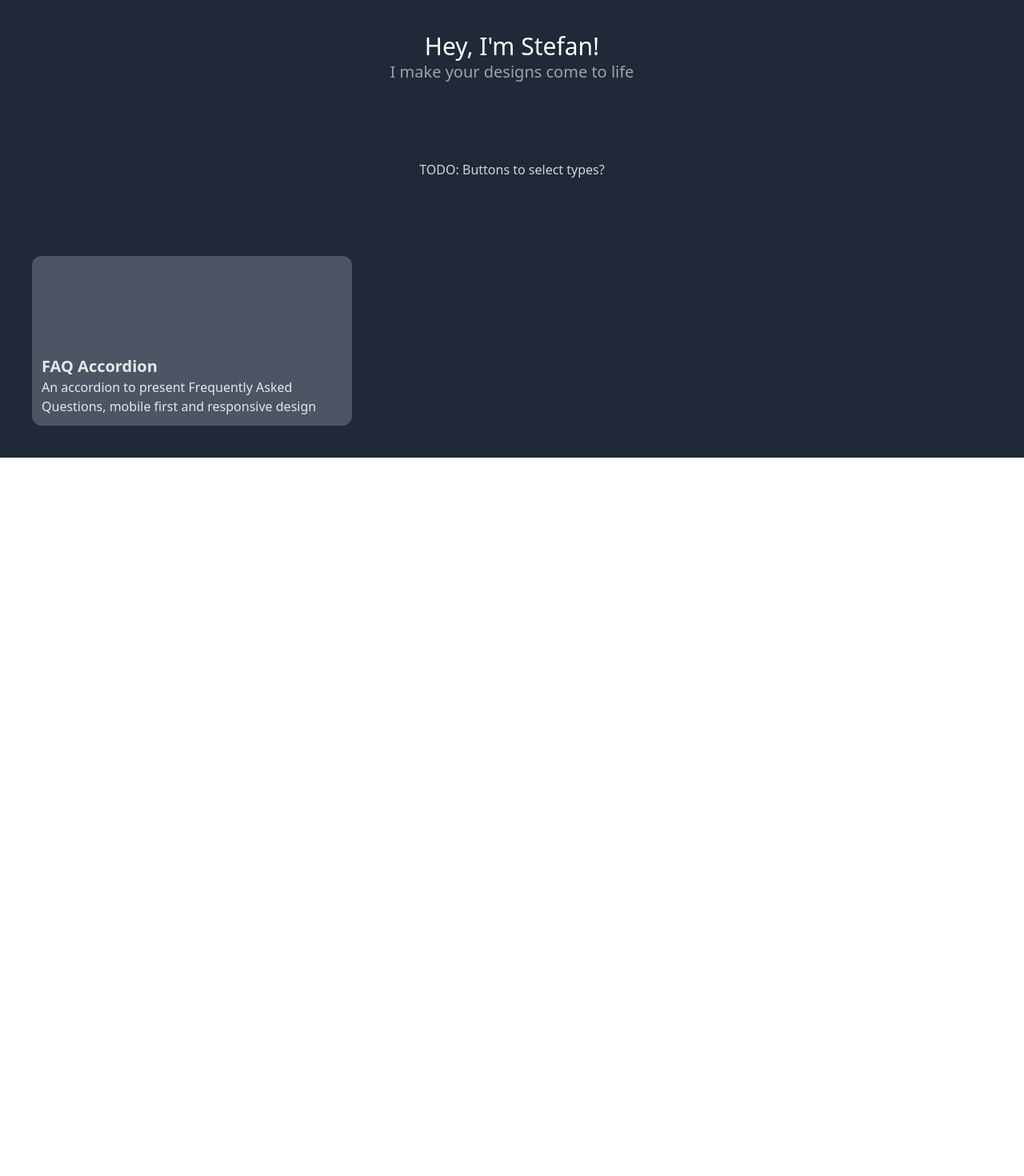
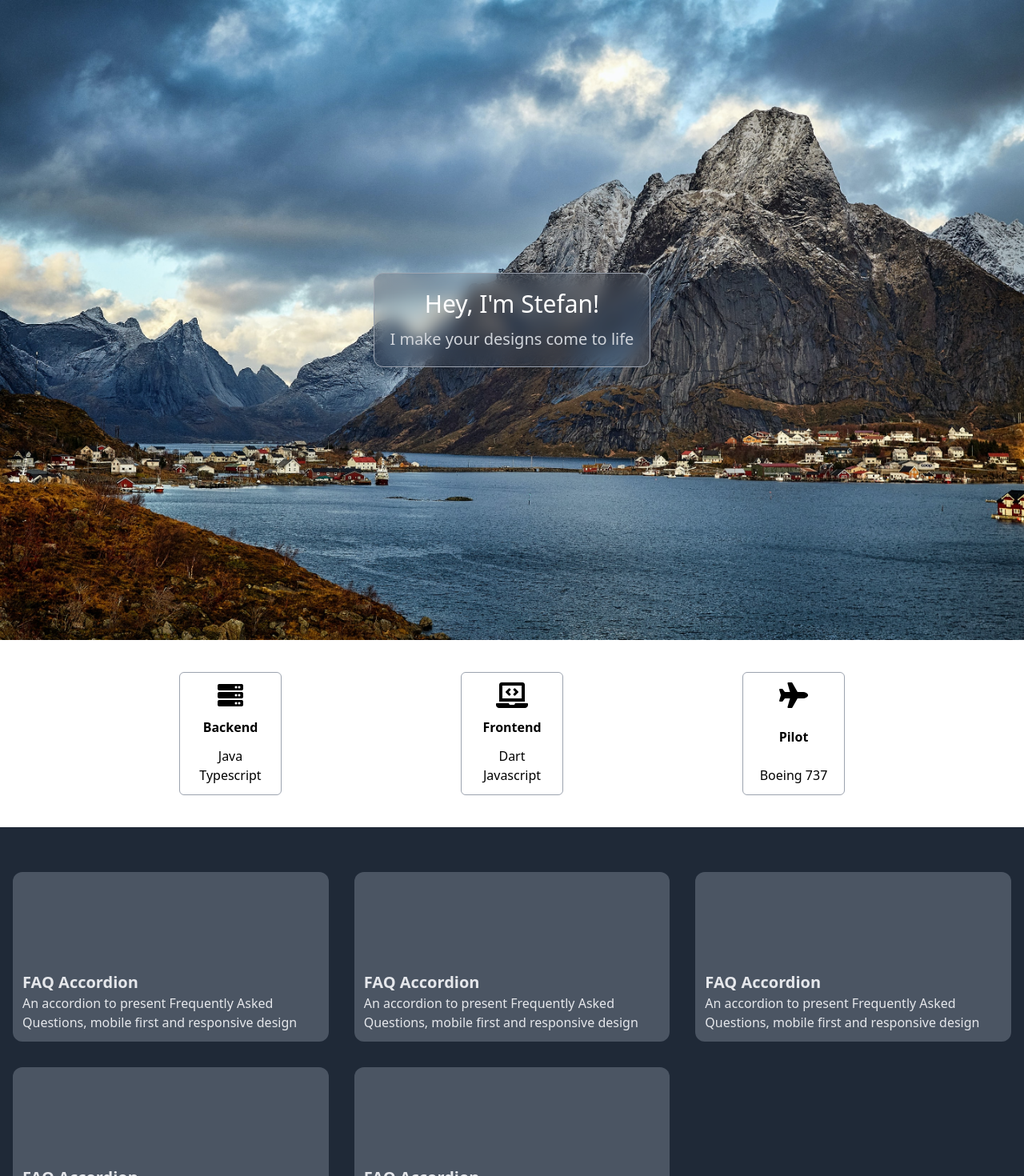
Before and after one commit to Edalbrelord/frontend-mentor, a Next.js app: page / in a window 1280 px wide. Shown: the top 1470 px of the page at 80% size. Before the commit the page ends 800 px from the top, so only its background shows below. Built offline with nearby package versions, Linux system fonts and the light colour scheme.

Commit message:
Homepage redesign

```diff
--- a/package.json
+++ b/package.json
@@ -19,6 +19,7 @@
   },
   "homepage": "https://github.com/Edalbrelord/frontend-mentor#readme",
   "dependencies": {
+    "@fortawesome/fontawesome-free": "^5.15.2",
     "autoprefixer": "^10.2.1",
     "next": "^10.0.5",
     "postcss": "^8.2.4",
--- /dev/null
+++ b/pages/index.module.css
@@ -0,0 +1,12 @@
+.hero-wrapper {
+    background-image: url("/images/vidar-nordli-mathisen-641pLhGEEyg-unsplash.jpg");
+    background-size: cover;
+    height: 100vh;
+    max-width: 100%;
+    background-attachment: fixed;
+    background-position: center;
+}
+
+.blur {
+    backdrop-filter: blur(10px);
+}
--- a/pages/index.tsx
+++ b/pages/index.tsx
@@ -1,24 +1,76 @@
 import ProjectPreview from "../components/projectPreview/projectPreview";
-import Link from "next/dist/client/link";
+import styles from "./index.module.css";
+import {useEffect} from "react";
 
 export default function Index() {
-    return <div className="text-gray-300 h-full bg-gray-800">
-        <div className="container mx-auto flex flex-col items-center p-10 space-y-24">
-            <div className="flex flex-col items-center">
-                <div className="">
-                    <h1 className="text-white text-3xl">Hey, I'm Stefan!</h1>
+    useEffect(() => {
+        document.querySelector("body").classList.add("bg-gray-800");
+    });
+
+    return <div className="text-gray-300">
+        <div className={styles["hero-wrapper"]}>
+            <div className="h-full align-middle flex flex-col items-center justify-center">
+                <div className={`flex flex-col items-center justify-center p-5 rounded-xl border border-gray-400 shadow-lg bg-gray-600 bg-opacity-30 ${styles.blur}`}>
+                    <div className="pb-3">
+                        <h1 className="text-white text-3xl">Hey, I'm Stefan!</h1>
+                    </div>
+                    <div className="">
+                        <h2 className="text-gray-300 text-xl">I make your designs come to life</h2>
+                    </div>
                 </div>
-                <div className="">
-                    <h2 className="text-gray-400 text-xl">I make your designs come to life</h2>
+
+            </div>
+        </div>
+
+        <div className="bg-white text-black py-10">
+            <div className="container flex flex-row mx-auto justify-evenly">
+                <div className="border border-gray-400 p-3 rounded-md flex flex-col items-center space-y-3 w-32 justify-between text-center">
+                    <i className="fas fa-server fa-2x"/>
+                    <h4 className="font-bold">Backend</h4>
+                    <ul>
+                        <li>Java</li>
+                        <li>Typescript</li>
+                    </ul>
+                </div>
+                <div className="border border-gray-400 p-3 rounded-md flex flex-col items-center space-y-3 w-32 justify-between text-center">
+                    <i className="fas fa-laptop-code fa-2x"/>
+                    <h4 className="font-bold">Frontend</h4>
+                    <ul>
+                        <li>Dart</li>
+                        <li>Javascript</li>
+                    </ul>
+                </div>
+                <div className="border border-gray-400 p-3 rounded-md flex flex-col items-center space-y-3 w-32 justify-between text-center">
+                    <i className="fas fa-plane fa-2x"/>
+                    <h4 className="font-bold">Pilot</h4>
+                    <ul>
+                        <li>Boeing 737</li>
+                    </ul>
                 </div>
             </div>
-            <div className="">
-                <p>TODO: Buttons to select types?</p>
-            </div>
-            <div className="w-full flex flex-col md:flex-row space-y-10 md:space-y-0 md:space-x-10">
+        </div>
+
+        <div className="container mx-auto flex flex-col items-center p-10 md:px-0 space-y-24">
+            <div className="w-full flex flex-col flex-wrap md:flex-row">
                 {/*TODO: Retrieve from markdown files?*/}
 
-                <div className="w-full md:w-1/3">
+                <div className={"w-full md:w-1/2 lg:w-1/3 pb-5 md:p-5 lg:p-4 " + styles["flex-custom"] }>
+                    <ProjectPreview title="FAQ Accordion" description="An accordion to present Frequently Asked Questions, mobile first and responsive design" imageSrc="" link="faq-accordion"/>
+                </div>
+
+                <div className={"w-full md:w-1/2 lg:w-1/3 pb-5 md:p-5 lg:p-4 " + styles["flex-custom"] }>
+                    <ProjectPreview title="FAQ Accordion" description="An accordion to present Frequently Asked Questions, mobile first and responsive design" imageSrc="" link="faq-accordion"/>
+                </div>
+
+                <div className={"w-full md:w-1/2 lg:w-1/3 pb-5 md:p-5 lg:p-4 " + styles["flex-custom"] }>
+                    <ProjectPreview title="FAQ Accordion" description="An accordion to present Frequently Asked Questions, mobile first and responsive design" imageSrc="" link="faq-accordion"/>
+                </div>
+
+                <div className={"w-full md:w-1/2 lg:w-1/3 pb-5 md:p-5 lg:p-4 " + styles["flex-custom"] }>
+                    <ProjectPreview title="FAQ Accordion" description="An accordion to present Frequently Asked Questions, mobile first and responsive design" imageSrc="" link="faq-accordion"/>
+                </div>
+
+                <div className={"w-full md:w-1/2 lg:w-1/3 pb-5 md:p-5 lg:p-4 " + styles["flex-custom"] }>
                     <ProjectPreview title="FAQ Accordion" description="An accordion to present Frequently Asked Questions, mobile first and responsive design" imageSrc="" link="faq-accordion"/>
                 </div>
 
--- a/styles/global.css
+++ b/styles/global.css
@@ -1,4 +1,5 @@
 @import url('https://fonts.googleapis.com/css2?family=Kumbh+Sans&display=swap');
+@import "~@fortawesome/fontawesome-free/css/all.min.css";
 
 @tailwind base;
 @tailwind components;
```
Also changed, not shown: public/images/vidar-nordli-mathisen-641pLhGEEyg-unsplash.jpg (added), 1 other file (tests, documents, lock files or other folders).
